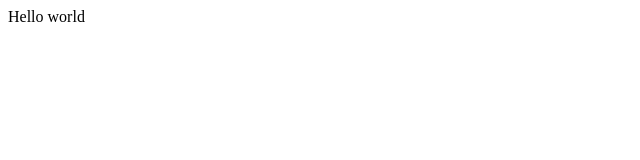
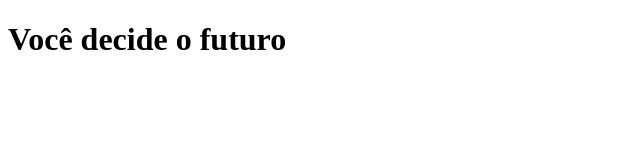
Before and after one commit to Nicolly18/Nicolly-Voce-Decide, a plain HTML site: page index.html in a window 1280 px wide. Shown: the whole page, without its empty margins (0-640 px from the left). Drawn offline with Linux system fonts and the light colour scheme.

Commit message:
22/05/2024

```diff
--- a/index.html
+++ b/index.html
@@ -9,8 +9,11 @@
 </head>
 
 <body>
-  Hello world
-  <script src="script.js"></script>
-</body>
-
-</html>
+  <div class="caixa-principal">
+    <h1>Você decide o futuro</h1>
+  </div class="caixa-perguntas"></div>
+</div class="caixa-alternativas"></div>
+</div class="caixa-resultado">
+<p class="texto-resultado""></p>
+  </div>
+</div>
```
